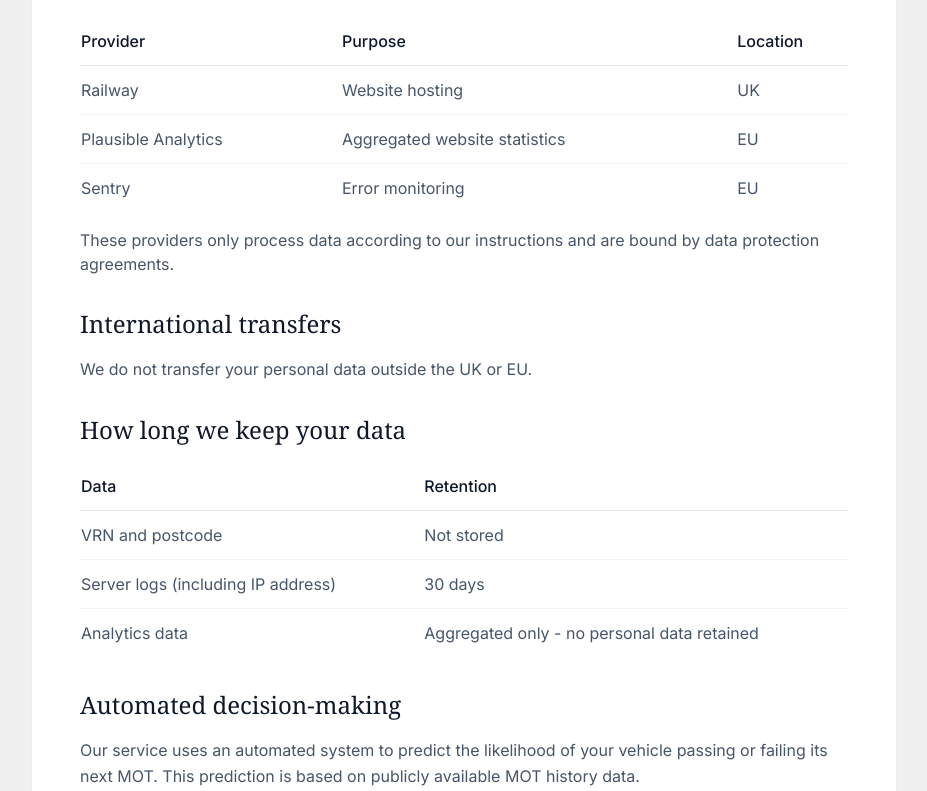
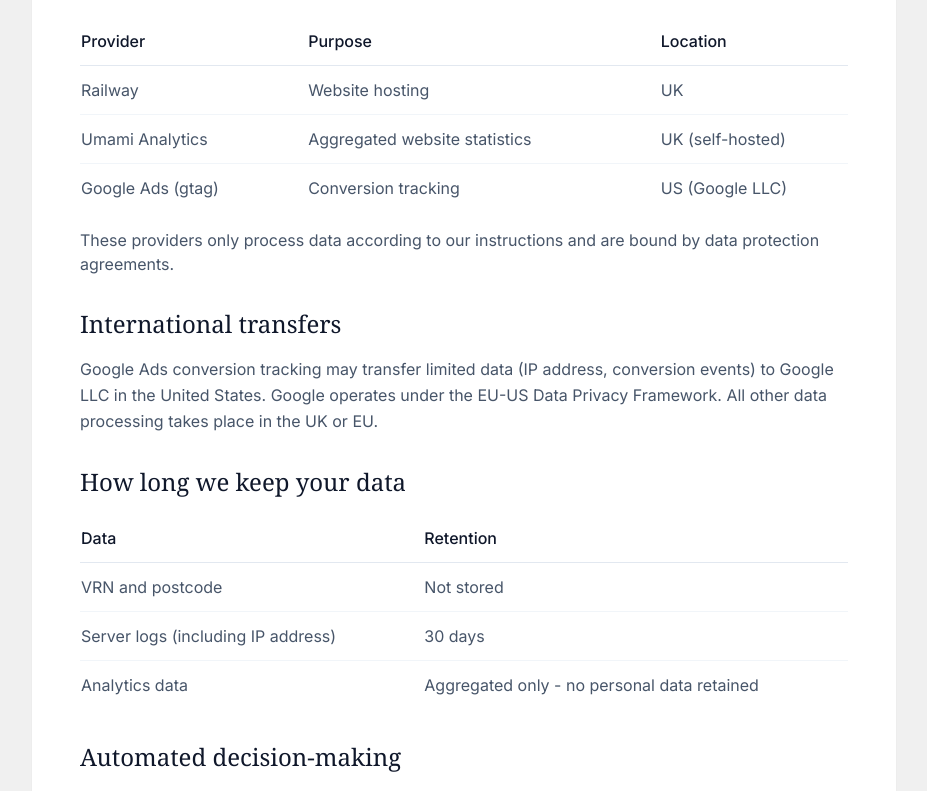
Before and after one commit to hrapson-spec/Autosafe_Backend, a React (Vite) app: page /app/privacy in a window 1280 px wide. Shown: the part 1629-2420 px from the top of the page, without its empty margins (176-1103 px from the left). Built offline with nearby package versions, Linux system fonts and the light colour scheme; no server answers; a web font is replaced by a local one.

Commit message:
fix: revert unauthorized React SPA build to traditional landing page

```diff
--- a/components/GarageFinderModal.tsx
+++ b/components/GarageFinderModal.tsx
@@ -465,7 +465,7 @@ const GarageFinderModal: React.FC<GarageFinderModalProps> = ({
                   <span className="text-sm text-slate-600">
                     I agree AutoSafe may share my details with selected local garages so they can contact me about this request.{' '}
                     <a
-                      href="/privacy"
+                      href="/app/privacy"
                       target="_blank"
                       rel="noopener noreferrer"
                       className="text-blue-600 hover:underline"
--- a/components/MotReminderCapture.tsx
+++ b/components/MotReminderCapture.tsx
@@ -187,7 +187,7 @@ const MotReminderCapture: React.FC<MotReminderCaptureProps> = ({ report, selecti
         )}
         <p className="text-[11px] text-slate-400 mt-2">
           Confirmation now. Reminder 4 weeks before your MOT due date. Unsubscribe any time.{' '}
-          <a href="/privacy" className="underline hover:text-slate-500">Privacy</a>
+          <a href="/app/privacy" className="underline hover:text-slate-500">Privacy</a>
         </p>
       </div>
     );
--- a/components/PrivacyPage.tsx
+++ b/components/PrivacyPage.tsx
@@ -15,12 +15,12 @@ const PrivacyPage: React.FC = () => {
       {/* Header */}
       <nav className="w-full bg-transparent pt-8 pb-4">
         <div className="max-w-4xl mx-auto px-4 flex items-center justify-between">
-          <Link to="/" className="flex items-center gap-3 group">
+          <Link to="/app/" className="flex items-center gap-3 group">
             <Logo className="text-slate-900 w-8 h-8" />
             <span className="font-serif font-bold text-2xl text-slate-900">AutoSafe</span>
           </Link>
           <Link
-            to="/"
+            to="/app/"
             className="flex items-center gap-2 text-slate-500 hover:text-slate-900 transition-colors text-sm"
           >
             <ArrowLeft className="w-4 h-4" />
@@ -33,7 +33,7 @@ const PrivacyPage: React.FC = () => {
       <main className="max-w-4xl mx-auto px-4 py-8">
         <article className="bg-white rounded-2xl shadow-sm p-8 md:p-12">
           <h1 className="font-serif text-4xl font-medium text-slate-900 mb-2">Privacy Notice</h1>
-          <p className="text-slate-400 text-sm mb-8">Last updated: 18 January 2026</p>
+          <p className="text-slate-400 text-sm mb-8">Last updated: 19 February 2026</p>
 
           <section className="mb-8">
             <h2 className="font-serif text-2xl font-medium text-slate-900 mb-4">Who we are</h2>
@@ -154,14 +154,14 @@ const PrivacyPage: React.FC = () => {
                     <td className="py-3">UK</td>
                   </tr>
                   <tr className="border-b border-slate-100">
-                    <td className="py-3 pr-4">Plausible Analytics</td>
+                    <td className="py-3 pr-4">Umami Analytics</td>
                     <td className="py-3 pr-4">Aggregated website statistics</td>
-                    <td className="py-3">EU</td>
+                    <td className="py-3">UK (self-hosted)</td>
                   </tr>
                   <tr>
-                    <td className="py-3 pr-4">Sentry</td>
-                    <td className="py-3 pr-4">Error monitoring</td>
-                    <td className="py-3">EU</td>
+                    <td className="py-3 pr-4">Google Ads (gtag)</td>
+                    <td className="py-3 pr-4">Conversion tracking</td>
+                    <td className="py-3">US (Google LLC)</td>
                   </tr>
                 </tbody>
               </table>
@@ -174,7 +174,7 @@ const PrivacyPage: React.FC = () => {
           <section className="mb-8">
             <h2 className="font-serif text-2xl font-medium text-slate-900 mb-4">International transfers</h2>
             <p className="text-slate-600 leading-relaxed">
-              We do not transfer your personal data outside the UK or EU.
+              Google Ads conversion tracking may transfer limited data (IP address, conversion events) to Google LLC in the United States. Google operates under the EU-US Data Privacy Framework. All other data processing takes place in the UK or EU.
             </p>
           </section>
 
@@ -250,10 +250,10 @@ const PrivacyPage: React.FC = () => {
           <section className="mb-8">
             <h2 className="font-serif text-2xl font-medium text-slate-900 mb-4">Cookies</h2>
             <p className="text-slate-600 leading-relaxed mb-4">
-              We use Plausible Analytics, which is a privacy-focused analytics service that does not use cookies and does not track you personally. It collects only aggregated, anonymous statistics about how our site is used.
+              We use Umami Analytics, a privacy-focused analytics service that does not use cookies and does not track you personally. It collects only aggregated, anonymous statistics about how our site is used.
             </p>
             <p className="text-slate-600 leading-relaxed">
-              We do not use marketing or advertising cookies.
+              We use Google Ads conversion tracking, which may set cookies to measure advertising effectiveness. These cookies are used solely for conversion measurement and not for personalised advertising.
             </p>
           </section>
 
@@ -278,7 +278,7 @@ const PrivacyPage: React.FC = () => {
 
         {/* Footer */}
         <div className="mt-8 text-center">
-          <Link to="/" className="text-slate-500 hover:text-slate-900 transition-colors text-sm">
+          <Link to="/app/" className="text-slate-500 hover:text-slate-900 transition-colors text-sm">
             &larr; Back to AutoSafe
           </Link>
         </div>
--- a/components/TermsPage.tsx
+++ b/components/TermsPage.tsx
@@ -15,12 +15,12 @@ const TermsPage: React.FC = () => {
       {/* Header */}
       <nav className="w-full bg-transparent pt-8 pb-4">
         <div className="max-w-4xl mx-auto px-4 flex items-center justify-between">
-          <Link to="/" className="flex items-center gap-3 group">
+          <Link to="/app/" className="flex items-center gap-3 group">
             <Logo className="text-slate-900 w-8 h-8" />
             <span className="font-serif font-bold text-2xl text-slate-900">AutoSafe</span>
           </Link>
           <Link
-            to="/"
+            to="/app/"
             className="flex items-center gap-2 text-slate-500 hover:text-slate-900 transition-colors text-sm"
           >
             <ArrowLeft className="w-4 h-4" />
@@ -210,7 +210,7 @@ const TermsPage: React.FC = () => {
           <section className="mb-8">
             <h2 className="font-serif text-2xl font-medium text-slate-900 mb-4">13. Entire agreement</h2>
             <p className="text-slate-600 leading-relaxed">
-              These terms, together with our <Link to="/privacy" className="text-blue-600 hover:underline">Privacy Notice</Link>, constitute the entire agreement between you and us regarding your use of the service.
+              These terms, together with our <Link to="/app/privacy" className="text-blue-600 hover:underline">Privacy Notice</Link>, constitute the entire agreement between you and us regarding your use of the service.
             </p>
           </section>
 
@@ -228,7 +228,7 @@ const TermsPage: React.FC = () => {
 
         {/* Footer */}
         <div className="mt-8 text-center">
-          <Link to="/" className="text-slate-500 hover:text-slate-900 transition-colors text-sm">
+          <Link to="/app/" className="text-slate-500 hover:text-slate-900 transition-colors text-sm">
             &larr; Back to AutoSafe
           </Link>
         </div>
--- a/components/guides/GuideLayout.tsx
+++ b/components/guides/GuideLayout.tsx
@@ -35,12 +35,12 @@ const GuideLayout: React.FC<GuideLayoutProps> = ({
       {/* Header */}
       <nav className="w-full bg-transparent pt-8 pb-4">
         <div className="max-w-4xl mx-auto px-4 flex items-center justify-between">
-          <Link to="/" className="flex items-center gap-3 group">
+          <Link to="/app/" className="flex items-center gap-3 group">
             <Logo className="text-slate-900 w-8 h-8" />
             <span className="font-serif font-bold text-2xl text-slate-900">AutoSafe</span>
           </Link>
           <Link
-            to="/"
+            to="/app/"
             className="flex items-center gap-2 text-slate-500 hover:text-slate-900 transition-colors text-sm"
           >
             <ArrowLeft className="w-4 h-4" aria-hidden="true" />
@@ -65,7 +65,7 @@ const GuideLayout: React.FC<GuideLayoutProps> = ({
             <p className="text-slate-300 mb-6 max-w-md mx-auto">
               Use our free MOT history checker to see your vehicle's risk score and get personalized advice.
             </p>
-            <Link to="/">
+            <Link to="/app/">
               <Button variant="secondary" size="lg">
                 Check Your Vehicle Free
               </Button>
@@ -75,7 +75,7 @@ const GuideLayout: React.FC<GuideLayoutProps> = ({
 
         {/* Footer */}
         <div className="mt-8 text-center">
-          <Link to="/" className="text-slate-500 hover:text-slate-900 transition-colors text-sm">
+          <Link to="/app/" className="text-slate-500 hover:text-slate-900 transition-colors text-sm">
             &larr; Back to AutoSafe
           </Link>
         </div>
--- a/services/autosafeApi.ts
+++ b/services/autosafeApi.ts
@@ -332,11 +332,12 @@ export async function getReportByRegistration(registration: string): Promise<{
   // Step 1: Lookup vehicle
   const vehicle = await lookupVehicle(registration);
 
-  // Step 2: Get risk assessment
+  // Step 2: Get risk assessment (guard against null year from DVLA)
+  const year = vehicle.year ?? new Date().getFullYear();
   const riskData = await getRiskAssessment(
     vehicle.make,
     vehicle.model,
-    vehicle.year,
+    year,
     50000 // Default mileage estimate
   );
 
@@ -344,7 +345,7 @@ export async function getReportByRegistration(registration: string): Promise<{
   const selection: CarSelection = {
     make: vehicle.make,
     model: vehicle.model,
-    year: vehicle.year,
+    year,
     mileage: 50000
   };
 
--- a/tailwind.config.js
+++ b/tailwind.config.js
@@ -9,7 +9,17 @@ export default {
     './utils/**/*.ts',
   ],
   theme: {
-    extend: {},
+    extend: {
+      animation: {
+        'fade-in': 'fadeIn 0.4s ease-out',
+      },
+      keyframes: {
+        fadeIn: {
+          '0%': { opacity: '0', transform: 'translateY(8px)' },
+          '100%': { opacity: '1', transform: 'translateY(0)' },
+        },
+      },
+    },
   },
   plugins: [],
 };
```
